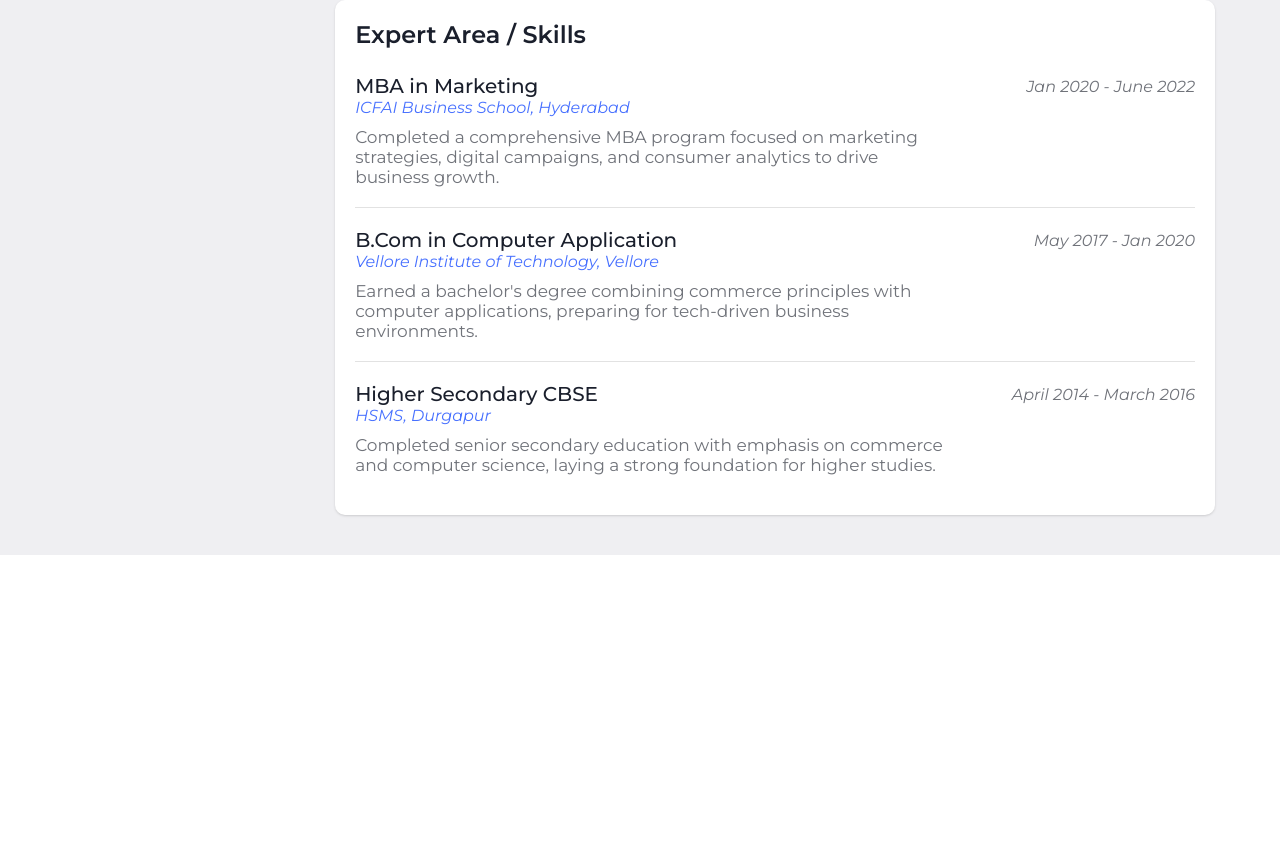
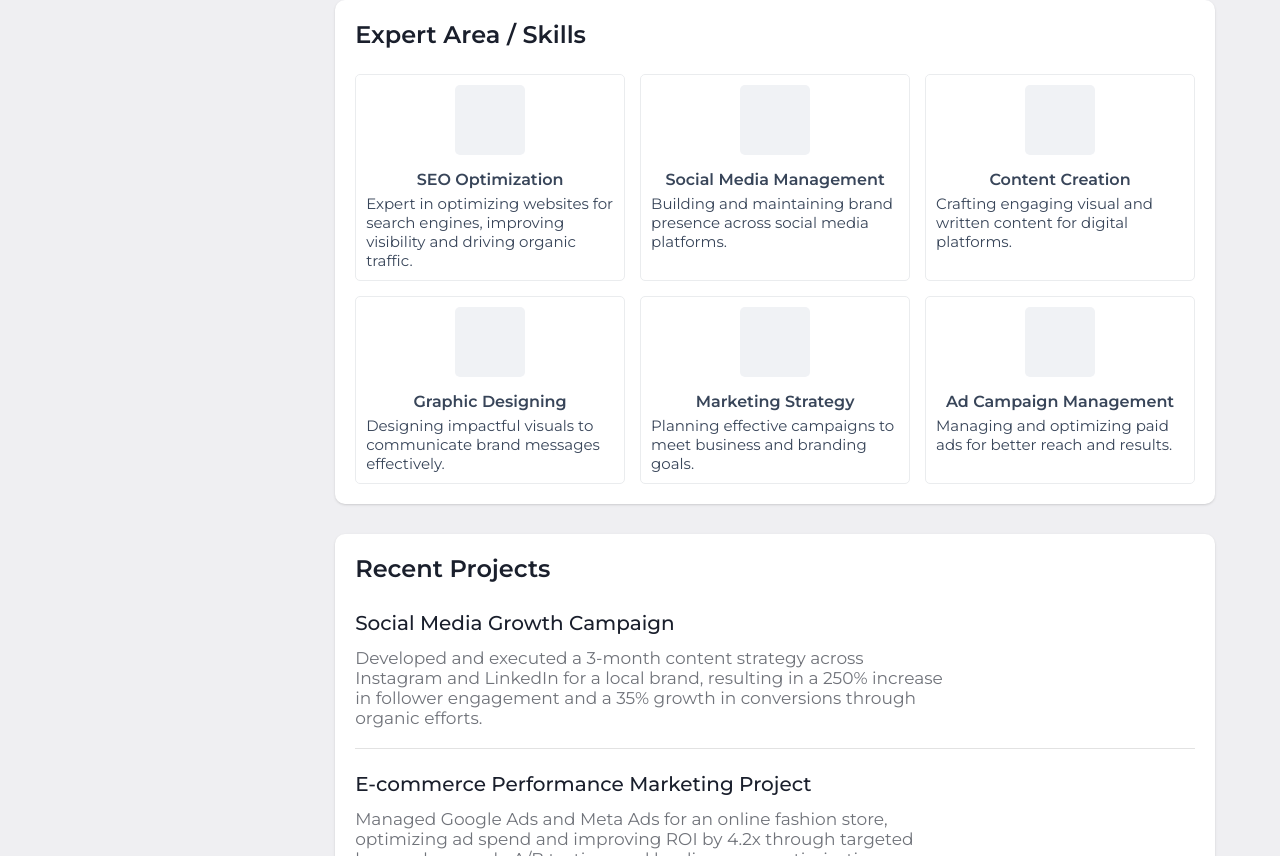
Before and after one commit to priyesshrai/dpd-03, a Next.js app: page /user/profile in a window 1280 px wide. Shown: the part 1544-2400 px from the top of the page. Before the commit the page ends 2099 px from the top, so only its background shows below. Built offline with nearby package versions, Linux system fonts and the light colour scheme; a web font is replaced by a local one.

Commit message:
feat: Enhance user dashboard with skills and recent projects sections

```diff
--- a/src/app/globals.css
+++ b/src/app/globals.css
@@ -1271,11 +1271,11 @@
       color: var(--dark);
     }
   }
-  &:first-child{
+  &:first-child {
     border-top: none;
     border-radius: 5px 5px 0 0;
   }
-  &:last-child{
+  &:last-child {
     border-radius: 0 0 5px 5px;
   }
 }
@@ -1422,15 +1422,12 @@
   }
 }
 
-.work-component-wraper {
-  position: relative;
-  margin-top: 25px;
-  width: 100%;
+.work-component-wraper, .receent-project-component-wraper {
   display: flex;
   gap: 20px;
   flex-direction: column;
 
-  .work-component-item {
+  .work-component-item, .recent-project-item {
     position: relative;
     width: 100%;
     flex: 1;
@@ -1456,6 +1453,12 @@
         color: var(--light);
         font-style: italic;
       }
+      a {
+        font-weight: 500;
+        font-size: 20px;
+        color: var(--dark);
+        font-style: normal;
+      }
     }
 
     a {
@@ -1474,11 +1477,80 @@
   }
 }
 
-
-
-
-
-
+.common-component-wraper {
+  position: relative;
+  width: 100%;
+  margin-top: 25px;
+}
+.skill-component-wraper {
+  display: grid;
+  grid-template-columns: repeat(auto-fit, minmax(200px, 1fr));
+  gap: 15px;
+
+  .skill-component-item {
+    position: relative;
+    width: 100%;
+    height: 100%;
+    border: 1px solid #eaecee;
+    padding: 10px;
+    border-radius: 5px;
+    cursor: pointer;
+    z-index: 9;
+
+    .skill-item-wraper {
+      position: relative;
+      width: 100%;
+
+      .skill-img {
+        position: relative;
+        width: 70px;
+        height: 70px;
+        background-color: var(--light-bg);
+        border-radius: 5px;
+        flex-shrink: 0;
+        margin: 0 auto;
+      }
+
+      h3 {
+        margin-top: 15px;
+        font-size: 16px;
+        font-weight: 600;
+        color: var(--light-dark);
+        z-index: 9;
+        text-align: center;
+      }
+
+      .skill-summery {
+        position: relative;
+        display: block;
+        margin-top: 5px;
+        color: var(--light-dark);
+        font-size: 15px;
+        font-weight: 400;
+      }
+    }
+  }
+}
+
+.recent-project-link {
+  opacity: 0;
+  width: 30px;
+  height: 30px;
+  background-color: var(--light-bg);
+  border-radius: 5px;
+  display: flex;
+  align-items: center;
+  justify-content: center;
+  color: var(--light-dark);
+  i {
+    font-size: 20px;
+    color: var(--light-dark);
+  }
+}
+
+.recent-project-item:hover .recent-project-link{
+  opacity: 1;
+}
 
 @media (max-width: 1092px) {
   .header .navbar .menu-container .links-container {
--- a/src/app/user/Dashboard/Dashboard.tsx
+++ b/src/app/user/Dashboard/Dashboard.tsx
@@ -15,6 +15,7 @@
       <DashboardWork setTabByKey={setTabByKey} />
       <DashboardEducation setTabByKey={setTabByKey} />
       <DashboardInterest setTabByKey={setTabByKey} />
+      <DashboardProjects setTabByKey={setTabByKey} />
     </section>
   )
 }
@@ -55,7 +56,7 @@
       <div className="work-component-header">
         <h2>Work Experience</h2>
       </div>
-      <div className="work-component-wraper">
+      <div className="work-component-wraper common-component-wraper">
 
         <div className="work-component-item">
           <div className="item-top">
@@ -99,7 +100,7 @@
       <div className="work-component-header">
         <h2>Education</h2>
       </div>
-      <div className="work-component-wraper">
+      <div className="work-component-wraper common-component-wraper">
 
         <div className="work-component-item">
           <div className="item-top">
@@ -150,43 +151,83 @@
       <div className="work-component-header">
         <h2>Expert Area / Skills</h2>
       </div>
-      <div className="work-component-wraper">
 
-        <div className="work-component-item">
-          <div className="item-top">
-            <h3> MBA in Marketing</h3>
-            <p>Jan 2020 - June 2022 </p>
+      <div className="skill-component-wraper common-component-wraper">
+
+        <div className="skill-component-item">
+          <div className='skill-item-wraper'>
+            <div className='skill-img'>
+
+            </div>
+            <h3>SEO Optimization</h3>
+            <p className='skill-summery'>
+              Expert in optimizing websites for search engines, improving visibility and driving organic traffic.
+            </p>
           </div>
-          <Link href="#" target='_blank'>ICFAI Business School, Hyderabad</Link>
-          <p className='work-summery'>
-            Completed a comprehensive MBA program focused on marketing strategies, digital campaigns, and consumer analytics to drive business growth.
-          </p>
         </div>
 
-        <div className="work-component-item">
-          <div className="item-top">
-            <h3>B.Com in Computer Application</h3>
-            <p>May 2017 - Jan 2020</p>
+        <div className="skill-component-item">
+          <div className='skill-item-wraper'>
+            <div className='skill-img'>
+
+            </div>
+            <h3>Social Media Management </h3>
+            <p className='skill-summery'>
+              Building and maintaining brand presence across social media platforms.
+            </p>
           </div>
-          <Link href="#" target='_blank'>Vellore Institute of Technology, Vellore</Link>
-          <p className='work-summery'>
-            Earned a bachelor's degree combining commerce principles with computer applications, preparing for tech-driven business environments.
-          </p>
         </div>
 
-        <div className="work-component-item">
-          <div className="item-top">
-            <h3>Higher Secondary CBSE</h3>
-            <p>April 2014 - March 2016</p>
+        <div className="skill-component-item">
+          <div className='skill-item-wraper'>
+            <div className='skill-img'>
+
+            </div>
+            <h3>Content Creation</h3>
+            <p className='skill-summery'>
+              Crafting engaging visual and written content for digital platforms.
+            </p>
           </div>
-          <Link href="#" target='_blank'>HSMS, Durgapur</Link>
-          <p className='work-summery'>
-            Completed senior secondary education with emphasis on commerce and computer science, laying a strong foundation for higher studies.
+        </div>
 
-          </p>
+        <div className="skill-component-item">
+          <div className='skill-item-wraper'>
+            <div className='skill-img'>
+
+            </div>
+            <h3>Graphic Designing</h3>
+            <p className='skill-summery'>
+              Designing impactful visuals to communicate brand messages effectively.
+            </p>
+          </div>
+        </div>
+
+        <div className="skill-component-item">
+          <div className='skill-item-wraper'>
+            <div className='skill-img'>
+
+            </div>
+            <h3>Marketing Strategy</h3>
+            <p className='skill-summery'>
+              Planning effective campaigns to meet business and branding goals.
+            </p>
+          </div>
+        </div>
+
+        <div className="skill-component-item">
+          <div className='skill-item-wraper'>
+            <div className='skill-img'>
+
+            </div>
+            <h3>Ad Campaign Management</h3>
+            <p className='skill-summery'>
+              Managing and optimizing paid ads for better reach and results.
+            </p>
+          </div>
         </div>
 
       </div>
+
       <div className='edit-component' onClick={() => setTabByKey?.('Skills')}>
         <i className="hgi hgi-stroke hgi-edit-02"></i>
       </div>
@@ -194,3 +235,82 @@
 
   )
 }
+
+function DashboardProjects({ setTabByKey }: { setTabByKey?: (key: string) => void }) {
+  return (
+    <div className="component-common">
+      <div className="work-component-header">
+        <h2>Recent Projects</h2>
+      </div>
+
+      <div className="receent-project-component-wraper common-component-wraper">
+
+        <div className="recent-project-item">
+          <div className="item-top">
+            <Link href="">Social Media Growth Campaign</Link>
+            <Link href="" target='_blank' className='recent-project-link'>
+              <i className="hgi hgi-stroke hgi-globe-02"></i>
+            </Link>
+          </div>
+          <p className='work-summery'>
+            Developed and executed a 3-month content strategy across Instagram and LinkedIn for a local brand, resulting in a 250% increase in follower engagement and a 35% growth in conversions through organic efforts.
+          </p>
+        </div>
+
+        <div className="recent-project-item">
+          <div className="item-top">
+            <Link href="">E-commerce Performance Marketing Project</Link>
+            <Link href="" target='_blank' className='recent-project-link'>
+              <i className="hgi hgi-stroke hgi-globe-02"></i>
+            </Link>
+          </div>
+          <p className='work-summery'>
+            Managed Google Ads and Meta Ads for an online fashion store, optimizing ad spend and improving ROI by 4.2x through targeted keyword research, A/B testing, and landing page optimizations.
+          </p>
+        </div>
+
+        <div className="recent-project-item">
+          <div className="item-top">
+            <Link href="">Brand Identity & Launch Strategy</Link>
+            <Link href="" target='_blank' className='recent-project-link'>
+              <i className="hgi hgi-stroke hgi-globe-02"></i>
+            </Link>
+          </div>
+          <p className='work-summery'>
+            Led the digital branding, logo design, and content rollout for a tech startup. Strategized and implemented the launch plan including SEO-optimized blogs, press releases, and influencer outreach.
+          </p>
+        </div>
+
+        <div className="recent-project-item">
+          <div className="item-top">
+            <Link href="">Content Marketing Funnel for a SaaS Product</Link>
+            <Link href="" target='_blank' className='recent-project-link'>
+              <i className="hgi hgi-stroke hgi-globe-02"></i>
+            </Link>
+          </div>
+          <p className='work-summery'>
+            Created a multi-channel content marketing funnel with blog posts, email sequences, and lead magnets, which boosted lead generation by 60% in 90 days.
+          </p>
+        </div>
+
+        <div className="recent-project-item">
+          <div className="item-top">
+            <Link href="">YouTube Channel Growth Project</Link>
+            <Link href="" target='_blank' className='recent-project-link'>
+              <i className="hgi hgi-stroke hgi-globe-02"></i>
+            </Link>
+          </div>
+          <p className='work-summery'>
+            Built and scaled a YouTube channel from 0 to 10,000+ subscribers in 6 months through SEO-driven video titles, engaging thumbnails, and content scheduling strategy.
+          </p>
+        </div>
+
+      </div>
+
+      <div className='edit-component' onClick={() => setTabByKey?.('projects')}>
+        <i className="hgi hgi-stroke hgi-edit-02"></i>
+      </div>
+    </div>
+
+  )
+}
```
